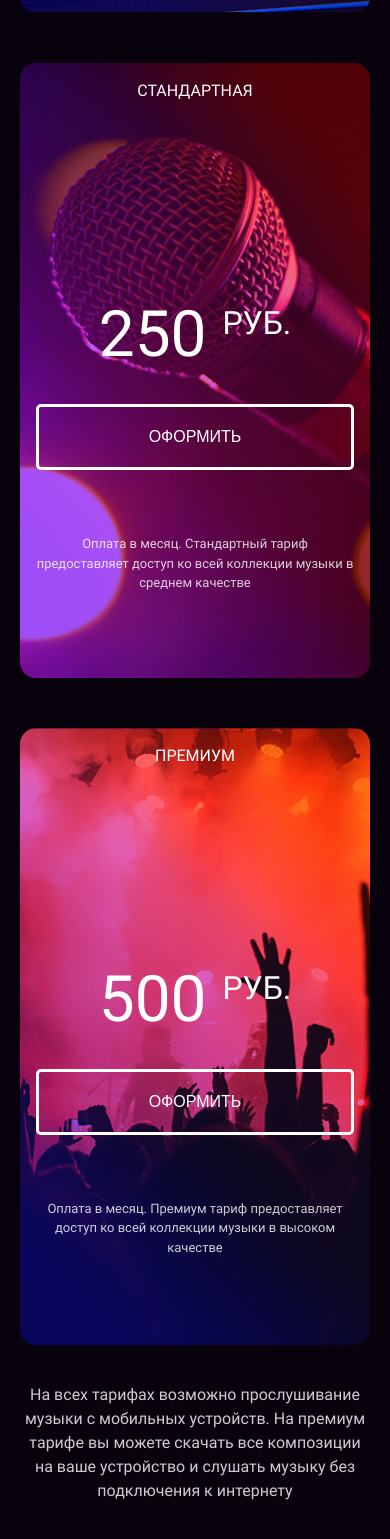
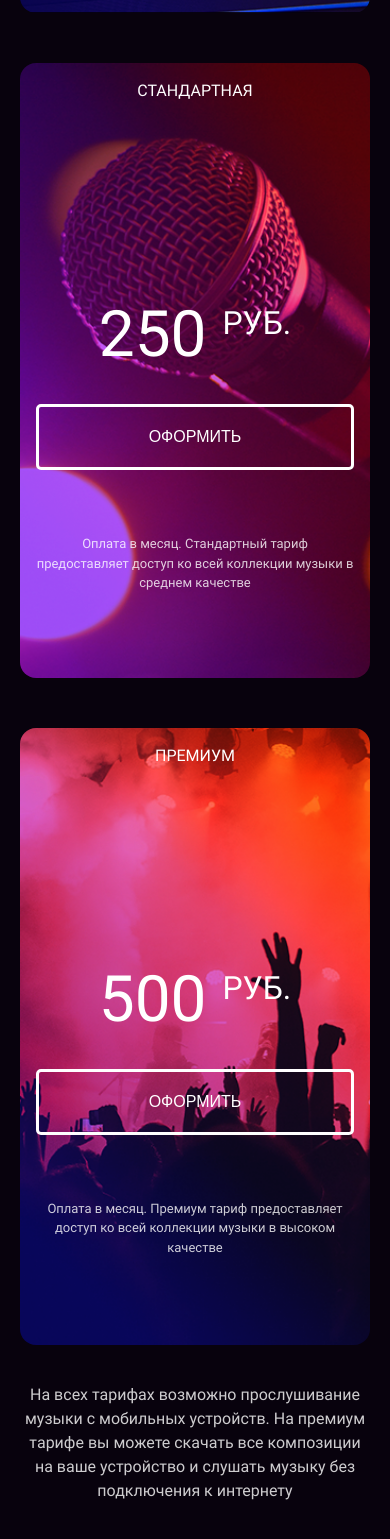
Before and after one commit to asuzdaltcev/layout-designer-project-56, a website: page src/index.html in a window 390 px wide. Shown: the part 1632-3171 px from the top of the page. Drawn offline with Linux system fonts and the light colour scheme.

Commit message:
Добавление стилей для элементов с классами bg-standard и bg-premium в app.css и pricing.scss: установка background-position в unset для улучшения визуального восприятия.

```diff
--- a/src/scss/pricing.scss
+++ b/src/scss/pricing.scss
@@ -152,6 +152,14 @@
   }
 
   // Специальный стиль только для pricing-footer в bg-standard
+  .pricing-item.bg-standard {
+    background-position: unset;
+  }
+
+  .pricing-item.bg-premium {
+    background-position: unset;
+  }
+
   .pricing-item.bg-standard .pricing-footer {
     padding-bottom: 69px;
   }
```
Also changed, not shown: src/css/app.css, 1 other file.
